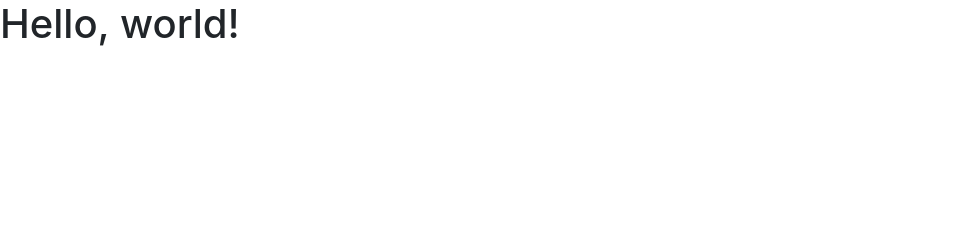
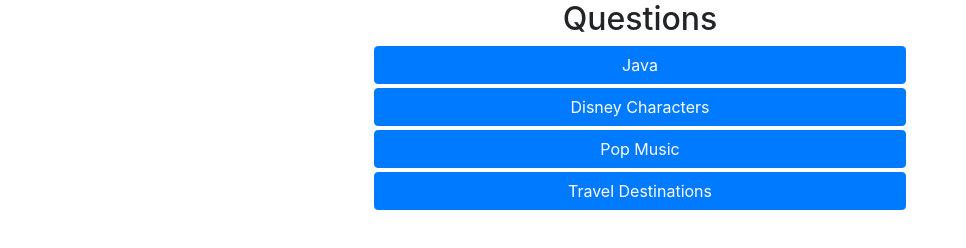
Before and after one commit to ravalash/Code-Quiz, a plain HTML site: page index.html in a window 1280 px wide. Shown: the whole page, without its empty margins (0-966 px from the left). Drawn offline with nearby package versions, Linux system fonts and the light colour scheme.

Commit message:
Added functionality for generating category buttons

```diff
--- /dev/null
+++ b/Assets/styles.css
@@ -0,0 +1,3 @@
+.quiz-buttons {
+    display:block;
+}
--- a/index.html
+++ b/index.html
@@ -15,7 +15,20 @@
 </head>
 
 <body>
-    <h1>Hello, world!</h1>
+    <main class="container">
+        <div class="row">
+            <div class="col-6" style="margin: auto;">
+                <div id="question-section">
+                    <h2 style="text-align: center;">Questions</h2>
+                </div>
+            </div>
+        </div>
+
+
+
+
+
+    </main>
 
     <!-- Optional JavaScript -->
     <!-- jQuery first, then Popper.js, then Bootstrap JS -->
@@ -31,7 +44,7 @@
     <script>
         categories = {
             javaQuestions: {
-                category: "Java Questions",
+                category: "Java",
                 qSet1: {
                     question: "Is this a question?",
                     wrongAnswers: ["carrot", "potato", "donkey"],
@@ -44,7 +57,33 @@
                 }
             },
             disneyQuestions: {
-                category: "Disney Questions",
+                category: "Disney Characters",
+                qSet1: {
+                    question: "Is this a question?",
+                    wrongAnswers: ["carrot", "potato", "donkey"],
+                    rightAnswer: "yes"
+                },
+                qSet2: {
+                    question: "Is this a cat?",
+                    wrongAnswers: ["sticks", "stones", "rocks"],
+                    rightAnswer: "no"
+                }
+            },
+            musicQuestions: {
+                category: "Pop Music",
+                qSet1: {
+                    question: "Is this a question?",
+                    wrongAnswers: ["carrot", "potato", "donkey"],
+                    rightAnswer: "yes"
+                },
+                qSet2: {
+                    question: "Is this a cat?",
+                    wrongAnswers: ["sticks", "stones", "rocks"],
+                    rightAnswer: "no"
+                }
+            },
+            travelQuestions: {
+                category: "Travel Destinations",
                 qSet1: {
                     question: "Is this a question?",
                     wrongAnswers: ["carrot", "potato", "donkey"],
@@ -57,6 +96,23 @@
                 }
             }
         }
+        var categoryArray = Object.keys(categories);
+        for (i = 0; i < Object.keys(categories).length; i++) {
+            var categoryName = Object.values(categories)[i].category;
+            console.log(categoryName);
+            var categoryButton = document.createElement("buttton");
+            categoryButton.setAttribute("data-category", categoryName);
+            categoryButton.setAttribute("class", "btn btn-primary m-1");
+            categoryButton.setAttribute("data-number", i);
+            categoryButton.setAttribute("style", "display: block");
+            categoryButton.textContent = categoryName;
+            document.getElementById("question-section").appendChild(categoryButton)
+        }
+        document.getElementById("question-section").addEventListener("click", function () {
+            event.preventDefault();
+            console.log(event.target);
+
+        })
 
 
 
```
